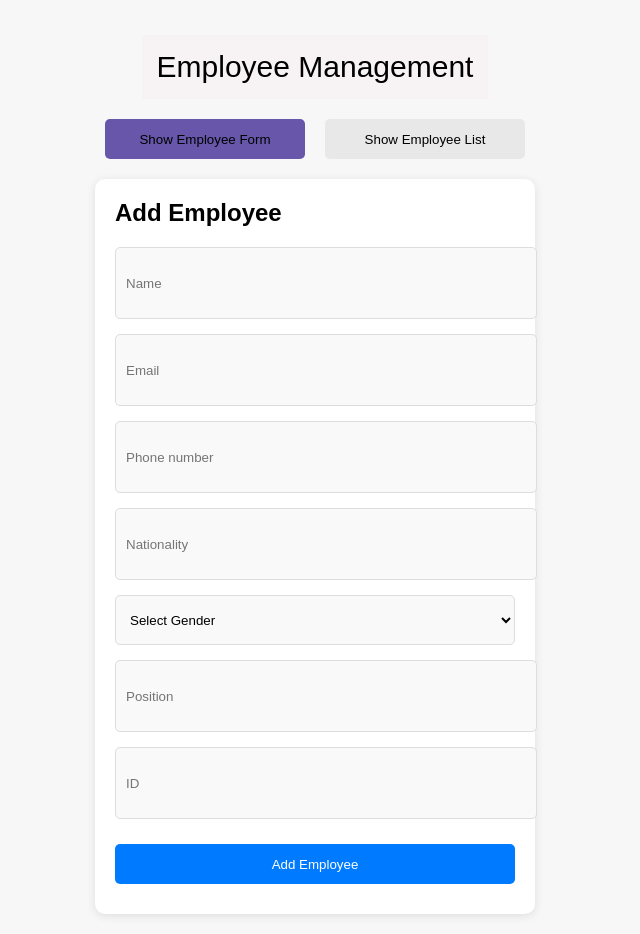
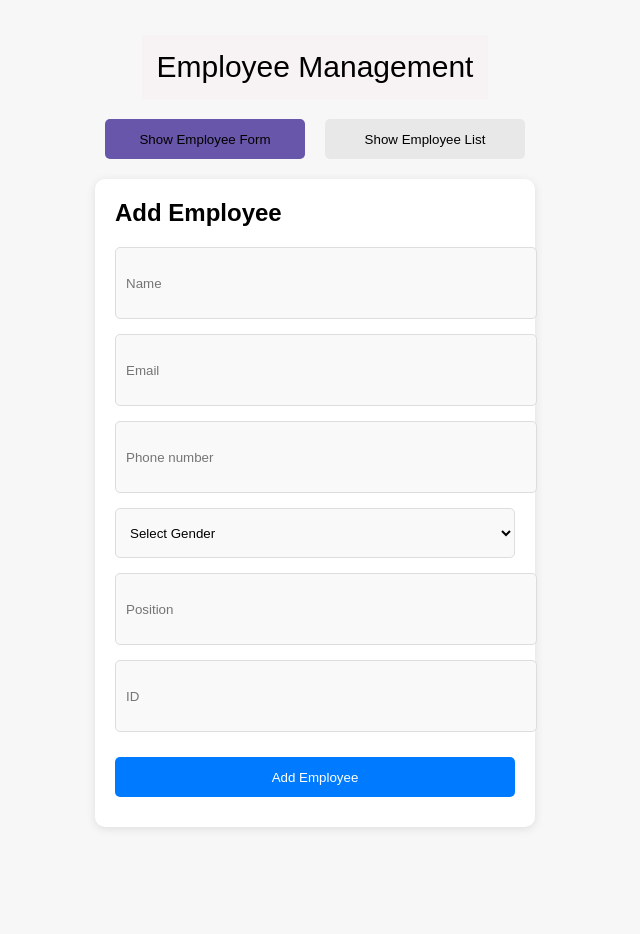
Before and after one commit to Tsholog5/Employee-App, a React (Create React App) app: page / in a window 1280 px wide. Both pictures are taken after a click on the button "Show Employee Form". Shown: the top 934 px of the page, without its empty margins (325-965 px from the left). After the commit the page ends 847 px from the top, so only its background shows below. Built offline with nearby package versions, Linux system fonts and the light colour scheme.

Commit message:
added gender icon

```diff
--- a/src/components/form.css
+++ b/src/components/form.css
@@ -103,3 +103,9 @@
   .list-button:hover {
     background-color: #312a2a;
   }
+
+  .gender-icon {
+    width: 50px;
+    height: 50px;
+    margin-bottom: 15px;
+  }
--- a/src/components/form.js
+++ b/src/components/form.js
@@ -102,6 +102,15 @@ function Form() {
     setShowList(true);
   };
 
+  const getGenderIcon = (gender) => {
+    if (gender === 'male') {
+      return 'https://icon-library.com/images/male-icon/male-icon-24.jpg';
+    } else if (gender === 'female') {
+      return 'https://icon-library.com/images/female-icon/female-icon-24.jpg';
+    }
+    return null;
+  };
+
   return (
     <div className="app-container">
       <h1>Employee Management</h1>
@@ -132,12 +141,6 @@ function Form() {
             value={newEmployee.phone}
             onChange={(e) => setNewEmployee({ ...newEmployee, phone: e.target.value })}
           />
-          <input
-            type="text"
-            placeholder="Nationality"
-            value={newEmployee.nationality}
-            onChange={(e) => setNewEmployee({ ...newEmployee, nationality: e.target.value })}
-          />
           <select
             value={newEmployee.gender}
             onChange={(e) => setNewEmployee({ ...newEmployee, gender: e.target.value })}
@@ -146,6 +149,9 @@ function Form() {
             <option value="male">Male</option>
             <option value="female">Female</option>
           </select>
+          {newEmployee.gender && (
+            <img src={getGenderIcon(newEmployee.gender)} alt={`${newEmployee.gender} Icon`} className="gender-icon" />
+          )}
           <input
             type="text"
             placeholder="Position"
@@ -181,6 +187,9 @@ function Form() {
               .filter(employee => employee.id.includes(searchQuery))
               .map(employee => (
                 <div className='employee-info' key={employee.id}>
+                  {employee.gender && (
+                    <img src={getGenderIcon(employee.gender)} alt={`${employee.gender} Icon`} className="gender-icon" />
+                  )}
                   <p>Name: {employee.name}</p>
                   <p>Email: {employee.email}</p>
                   <p>Gender: {employee.gender}</p>
```
